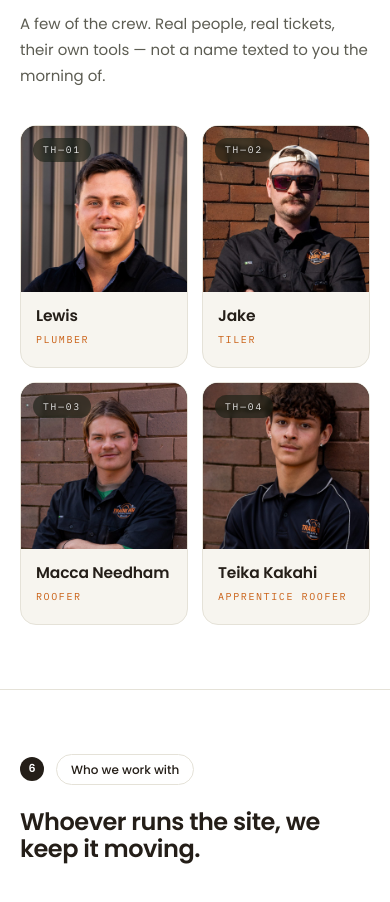
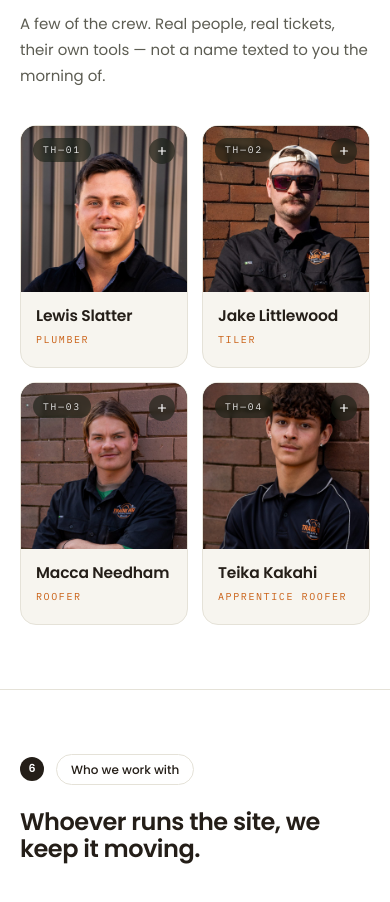
Before and after one commit to lukemcgrath12-source/Ready-Now-Tradie-Hire, a plain HTML site: page index.html in a window 390 px wide. Shown: the part 7161-8063 px from the top of the page. Drawn offline with Linux system fonts and the light colour scheme.

Commit message:
Add files via upload

```diff
--- a/index.html
+++ b/index.html
@@ -300,7 +300,7 @@ a:focus-visible,button:focus-visible{outline:2px solid var(--gold-dark);outline-
 .team-sec .sec-h2{margin-bottom:14px}
 .team-lead{font-size:15px;color:var(--text-light);line-height:1.75;max-width:520px;margin-bottom:36px}
 @media(min-width:1024px){.team-lead{font-size:15.5px;margin-bottom:56px}}
-.team-grid{display:grid;grid-template-columns:1fr 1fr;gap:14px}
+.team-grid{display:grid;grid-template-columns:1fr 1fr;gap:14px;align-items:start}
 @media(min-width:640px){.team-grid{gap:20px}}
 @media(min-width:1024px){.team-grid{grid-template-columns:repeat(4,1fr);gap:24px}}
 .tm-card{background:var(--stone);border:1px solid var(--border);border-radius:16px;overflow:hidden;transition:background .3s,border-color .3s}
@@ -314,6 +314,28 @@ a:focus-visible,button:focus-visible{outline:2px solid var(--gold-dark);outline-
 .tm-name{font-size:15.5px;font-weight:600;letter-spacing:-.01em;color:var(--olive);line-height:1.2;margin-bottom:6px}
 @media(min-width:1024px){.tm-name{font-size:17px}}
 .tm-trade{font-family:var(--mono);font-size:10px;letter-spacing:.16em;text-transform:uppercase;color:var(--gold-dark)}
+.tm-card{position:relative;cursor:pointer}
+.tm-card:focus-visible{outline:2px solid var(--gold-dark);outline-offset:3px}
+.tm-cue{position:absolute;top:12px;right:12px;z-index:2;width:26px;height:26px;border-radius:999px;background:rgba(21,29,19,.6);backdrop-filter:blur(2px);display:flex;align-items:center;justify-content:center;color:#fff;transition:background .3s,color .3s,transform .35s var(--ease)}
+.tm-card.open .tm-cue{background:var(--gold);color:var(--olive-deep);transform:rotate(45deg)}
+/* mobile + tablet: accordion, expands the card downward */
+.tm-detail{display:grid;grid-template-rows:0fr;background:var(--olive-deep);transition:grid-template-rows .42s var(--ease)}
+.tm-detail-in{overflow:hidden}
+.tm-card.open .tm-detail{grid-template-rows:1fr}
+.tm-dl{display:grid;gap:11px;margin:0;padding:16px 15px 18px}
+.tm-dl dt{font-family:var(--mono);font-size:9px;letter-spacing:.2em;text-transform:uppercase;color:var(--gold);margin-bottom:3px}
+.tm-dl dd{margin:0;font-size:12.5px;line-height:1.45;color:rgba(255,255,255,.92)}
+@media(prefers-reduced-motion:reduce){.tm-detail{transition:none}}
+/* desktop with a real pointer: drops down over the photo, no reflow */
+@media(min-width:1024px) and (hover:hover) and (pointer:fine){
+  .tm-detail{position:absolute;top:0;left:0;width:100%;aspect-ratio:1/1;z-index:3;display:flex;align-items:center;grid-template-rows:none;background:rgba(23,19,16,.95);transform:translateY(-101%);transition:transform .45s var(--ease)}
+  .tm-detail-in{overflow:visible;width:100%}
+  .tm-dl{padding:0 20px;gap:12px}
+  .tm-dl dd{font-size:13px}
+  .tm-card:hover .tm-detail,.tm-card.open .tm-detail{transform:none}
+  .tm-card:hover .tm-cue{background:var(--gold);color:var(--olive-deep);transform:rotate(45deg)}
+  @media(prefers-reduced-motion:reduce){.tm-detail{transition:none}}
+}
 
 /* ============ CLIENTS ============ */
 .clients-sec{background:var(--white);padding-top:64px;padding-bottom:64px}
@@ -725,21 +747,73 @@ footer{background:var(--olive-deep);color:var(--white);padding:72px 20px 0}
       <p class="team-lead">A few of the crew. Real people, real tickets, their own tools &mdash; not a name texted to you the morning of.</p>
     </div>
     <div class="px team-grid">
-      <div class="tm-card reveal">
-        <div class="tm-panel"><span class="tm-code">TH&mdash;01</span><img src="lewis-plumber.jpg" alt="Lewis &mdash; plumber, Ready Now Tradie Hire" width="800" height="800" loading="lazy"></div>
-        <div class="tm-body"><div class="tm-name">Lewis</div><div class="tm-trade">Plumber</div></div>
+      <div class="tm-card reveal" role="button" tabindex="0" aria-expanded="false" aria-controls="tmd-1" aria-label="Lewis Slatter, Plumber &mdash; show details">
+        <div class="tm-panel">
+          <span class="tm-code">TH&mdash;01</span><span class="tm-cue" aria-hidden="true"><svg width="12" height="12" viewBox="0 0 24 24" fill="none" stroke="currentColor" stroke-width="2.4" stroke-linecap="round"><line x1="12" y1="5" x2="12" y2="19"/><line x1="5" y1="12" x2="19" y2="12"/></svg></span>
+          <img src="lewis-slatter.jpg" alt="Lewis Slatter &mdash; plumber, Ready Now Tradie Hire" width="800" height="800" loading="lazy">
+        </div>
+        <div class="tm-body"><div class="tm-name">Lewis Slatter</div><div class="tm-trade">Plumber</div></div>
+        <div class="tm-detail" id="tmd-1">
+          <div class="tm-detail-in">
+            <dl class="tm-dl">
+              <div><dt>Trade</dt><dd>Plumber</dd></div>
+              <div><dt>Covers</dt><dd>Sydney metro</dd></div>
+              <div><dt>Tickets</dt><dd>[CONFIRM]</dd></div>
+              <div><dt>On the tools</dt><dd>[CONFIRM]</dd></div>
+            </dl>
+          </div>
+        </div>
       </div>
-      <div class="tm-card reveal">
-        <div class="tm-panel"><span class="tm-code">TH&mdash;02</span><img src="jake-tiler.jpg" alt="Jake &mdash; tiler, Ready Now Tradie Hire" width="800" height="800" loading="lazy"></div>
-        <div class="tm-body"><div class="tm-name">Jake</div><div class="tm-trade">Tiler</div></div>
+      <div class="tm-card reveal" role="button" tabindex="0" aria-expanded="false" aria-controls="tmd-2" aria-label="Jake Littlewood, Tiler &mdash; show details">
+        <div class="tm-panel">
+          <span class="tm-code">TH&mdash;02</span><span class="tm-cue" aria-hidden="true"><svg width="12" height="12" viewBox="0 0 24 24" fill="none" stroke="currentColor" stroke-width="2.4" stroke-linecap="round"><line x1="12" y1="5" x2="12" y2="19"/><line x1="5" y1="12" x2="19" y2="12"/></svg></span>
+          <img src="jake-littlewood.jpg" alt="Jake Littlewood &mdash; tiler, Ready Now Tradie Hire" width="800" height="800" loading="lazy">
+        </div>
+        <div class="tm-body"><div class="tm-name">Jake Littlewood</div><div class="tm-trade">Tiler</div></div>
+        <div class="tm-detail" id="tmd-2">
+          <div class="tm-detail-in">
+            <dl class="tm-dl">
+              <div><dt>Trade</dt><dd>Tiler</dd></div>
+              <div><dt>Covers</dt><dd>Sydney metro</dd></div>
+              <div><dt>Tickets</dt><dd>[CONFIRM]</dd></div>
+              <div><dt>On the tools</dt><dd>[CONFIRM]</dd></div>
+            </dl>
+          </div>
+        </div>
       </div>
-      <div class="tm-card reveal">
-        <div class="tm-panel"><span class="tm-code">TH&mdash;03</span><img src="macca-needham.jpg" alt="Macca Needham &mdash; roofer, Ready Now Tradie Hire" width="800" height="800" loading="lazy"></div>
+      <div class="tm-card reveal" role="button" tabindex="0" aria-expanded="false" aria-controls="tmd-3" aria-label="Macca Needham, Roofer &mdash; show details">
+        <div class="tm-panel">
+          <span class="tm-code">TH&mdash;03</span><span class="tm-cue" aria-hidden="true"><svg width="12" height="12" viewBox="0 0 24 24" fill="none" stroke="currentColor" stroke-width="2.4" stroke-linecap="round"><line x1="12" y1="5" x2="12" y2="19"/><line x1="5" y1="12" x2="19" y2="12"/></svg></span>
+          <img src="macca-needham.jpg" alt="Macca Needham &mdash; roofer, Ready Now Tradie Hire" width="800" height="800" loading="lazy">
+        </div>
         <div class="tm-body"><div class="tm-name">Macca Needham</div><div class="tm-trade">Roofer</div></div>
+        <div class="tm-detail" id="tmd-3">
+          <div class="tm-detail-in">
+            <dl class="tm-dl">
+              <div><dt>Trade</dt><dd>Roofer</dd></div>
+              <div><dt>Covers</dt><dd>Sydney metro</dd></div>
+              <div><dt>Tickets</dt><dd>[CONFIRM]</dd></div>
+              <div><dt>On the tools</dt><dd>[CONFIRM]</dd></div>
+            </dl>
+          </div>
+        </div>
       </div>
-      <div class="tm-card reveal">
-        <div class="tm-panel"><span class="tm-code">TH&mdash;04</span><img src="teika-kakahi.jpg" alt="Teika Kakahi &mdash; apprentice roofer, Ready Now Tradie Hire" width="800" height="800" loading="lazy"></div>
+      <div class="tm-card reveal" role="button" tabindex="0" aria-expanded="false" aria-controls="tmd-4" aria-label="Teika Kakahi, Apprentice Roofer &mdash; show details">
+        <div class="tm-panel">
+          <span class="tm-code">TH&mdash;04</span><span class="tm-cue" aria-hidden="true"><svg width="12" height="12" viewBox="0 0 24 24" fill="none" stroke="currentColor" stroke-width="2.4" stroke-linecap="round"><line x1="12" y1="5" x2="12" y2="19"/><line x1="5" y1="12" x2="19" y2="12"/></svg></span>
+          <img src="teika-kakahi.jpg" alt="Teika Kakahi &mdash; apprentice roofer, Ready Now Tradie Hire" width="800" height="800" loading="lazy">
+        </div>
         <div class="tm-body"><div class="tm-name">Teika Kakahi</div><div class="tm-trade">Apprentice Roofer</div></div>
+        <div class="tm-detail" id="tmd-4">
+          <div class="tm-detail-in">
+            <dl class="tm-dl">
+              <div><dt>Trade</dt><dd>Apprentice Roofer</dd></div>
+              <div><dt>Covers</dt><dd>Sydney metro</dd></div>
+              <div><dt>Tickets</dt><dd>[CONFIRM]</dd></div>
+              <div><dt>Apprenticeship</dt><dd>[CONFIRM]</dd></div>
+            </dl>
+          </div>
+        </div>
       </div>
     </div>
   </div>
@@ -897,5 +971,17 @@ footer{background:var(--olive-deep);color:var(--white);padding:72px 20px 0}
 })();
 </script>
 <noscript><style>.hold{display:none}.reveal{opacity:1;transform:none}.hero-label,.hero h1,.hero-cta{opacity:1;transform:none}</style></noscript>
+<script>
+(function(){
+  var cards=[].slice.call(document.querySelectorAll('.tm-card'));
+  function setOpen(c,v){c.classList.toggle('open',v);c.setAttribute('aria-expanded',v?'true':'false');}
+  cards.forEach(function(c){
+    function toggle(e){e.preventDefault();var v=!c.classList.contains('open');cards.forEach(function(o){if(o!==c)setOpen(o,false);});setOpen(c,v);}
+    c.addEventListener('click',toggle);
+    c.addEventListener('keydown',function(e){if(e.key==='Enter'||e.key===' ')toggle(e);});
+  });
+  document.addEventListener('click',function(e){if(!e.target.closest('.tm-card'))cards.forEach(function(o){setOpen(o,false);});});
+})();
+</script>
 </body>
 </html>
```
Also changed, not shown: jake-littlewood.jpg (added), lewis-slatter.jpg (added).
